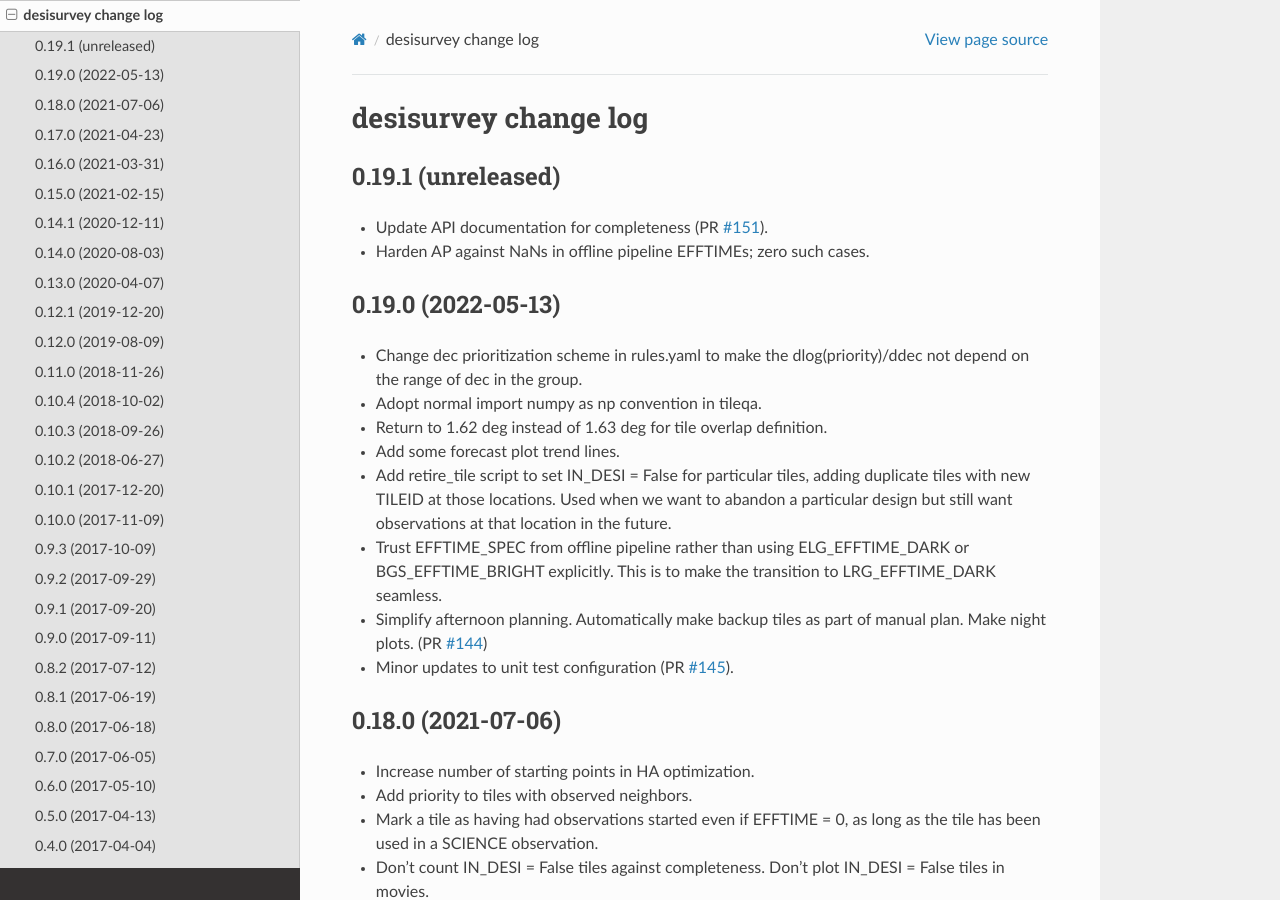
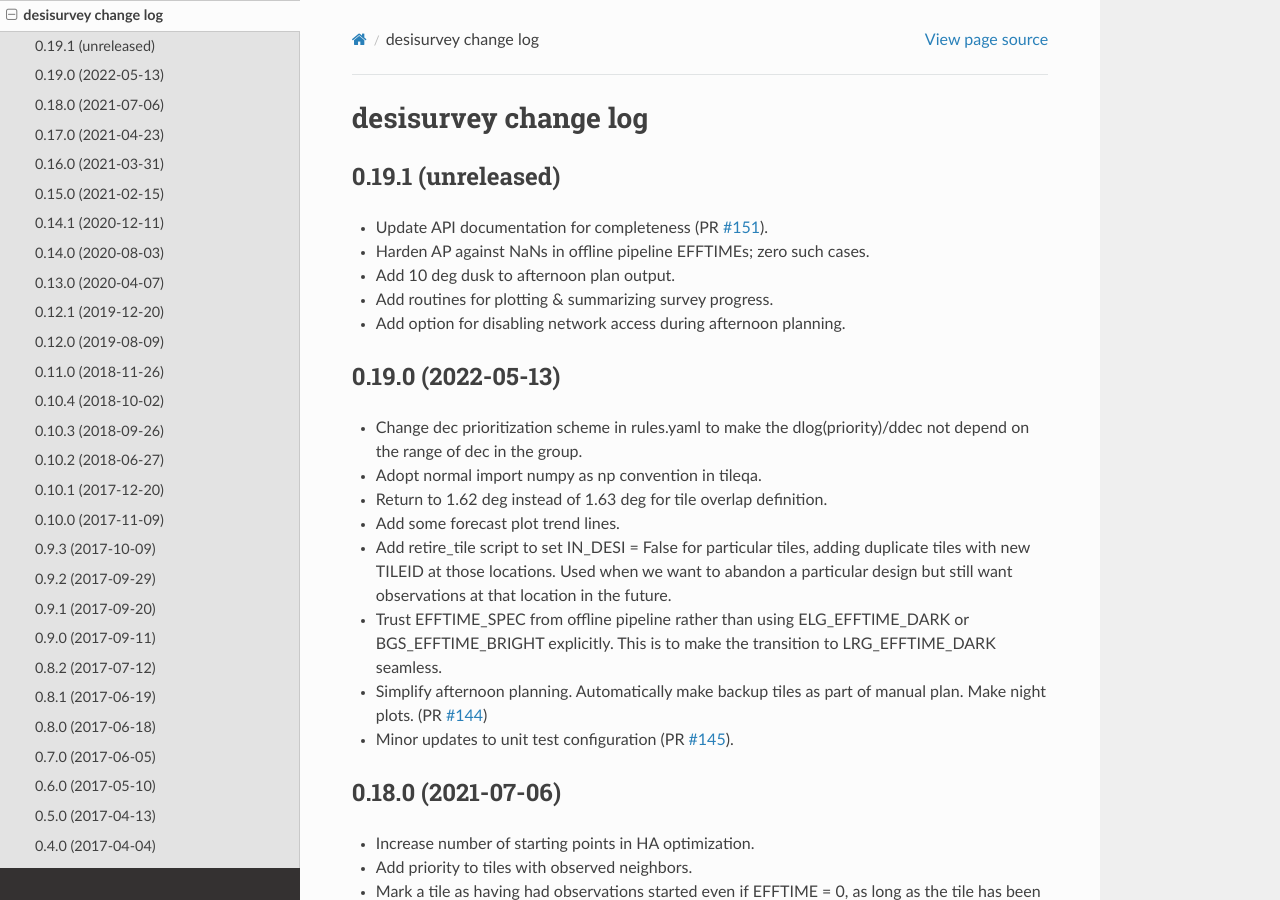
Before and after one commit to desihub/desisurvey, a Sphinx documentation site: the page built from doc/changes.rst, in a window 1280 px wide and 900 px high. Built offline with Sphinx 7.4.7 and the Read the Docs theme 2.0.0, drawn with Linux system fonts in a browser that asks for light colours.

Commit message:
Update changelog
Add missing bits to changelog from past commits.

```diff
--- a/doc/changes.rst
+++ b/doc/changes.rst
@@ -7,6 +7,9 @@ desisurvey change log
 
 * Update API documentation for completeness (PR `#151`_).
 * Harden AP against NaNs in offline pipeline EFFTIMEs; zero such cases.
+* Add 10 deg dusk to afternoon plan output.
+* Add routines for plotting & summarizing survey progress.
+* Add option for disabling network access during afternoon planning.
 
 .. _`#151`: https://github.com/desihub/desisurvey/pull/151
 
```
